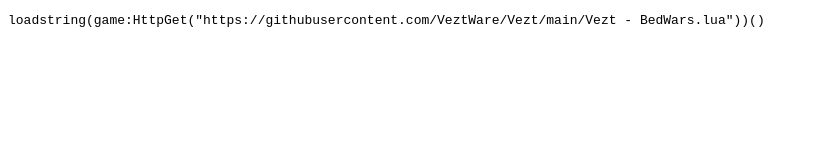
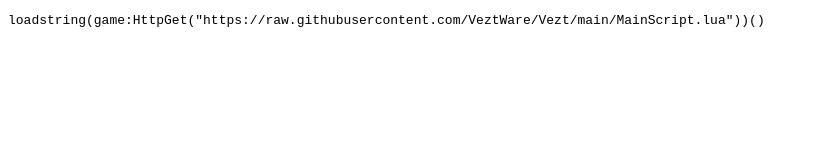
Before and after one commit to VeztForRoblox/VeztForRoblox.github.io, a plain HTML site: page index.html in a window 1280 px wide. Shown: the whole page, without its empty margins (0-817 px from the left). Drawn offline with Linux system fonts and the light colour scheme.

Commit message:
Update index.html

```diff
--- a/index.html
+++ b/index.html
@@ -5,7 +5,7 @@
 </head>
 <body>
     <pre>
-loadstring(game:HttpGet("https://githubusercontent.com/VeztWare/Vezt/main/Vezt - BedWars.lua"))()
+loadstring(game:HttpGet("https://raw.githubusercontent.com/VeztWare/Vezt/main/MainScript.lua"))()
     </pre>
 </body>
 </html>
```
